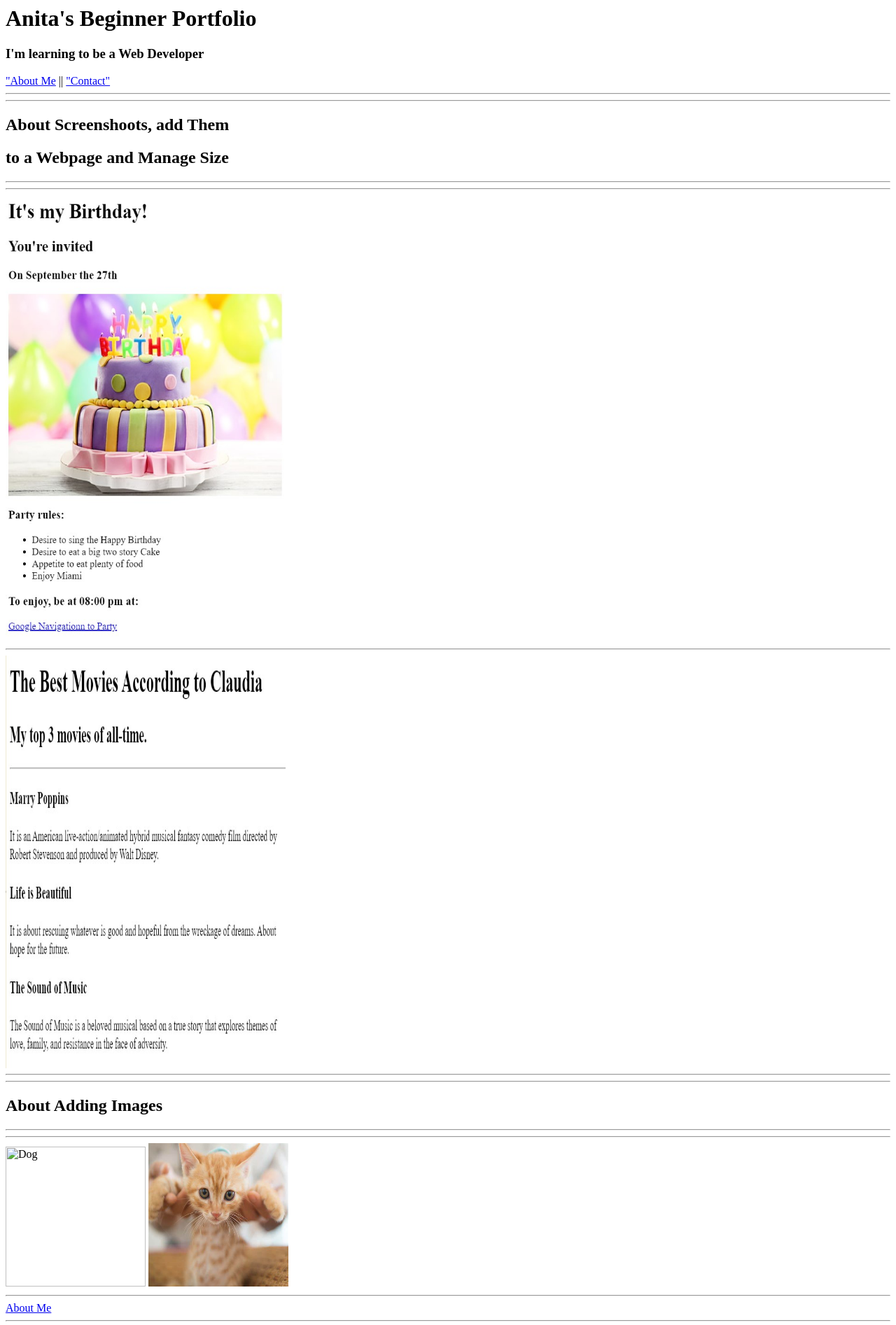
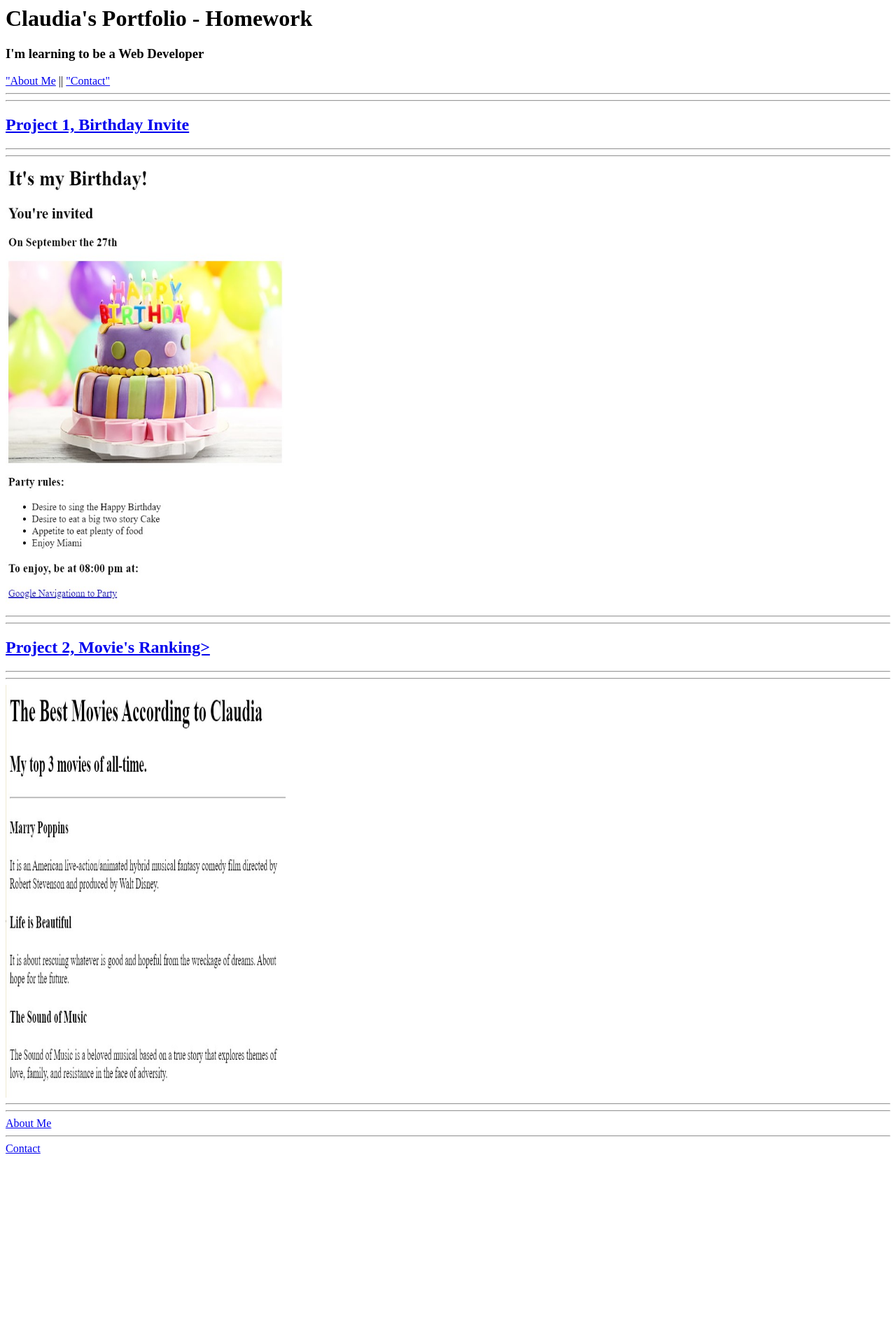
Before and after one commit to ClasavA/html-Portfolio, a plain HTML site: page index.html in a window 1280 px wide. Shown: the top 1894 px of the page at 70% size. After the commit the page ends 1659 px from the top, so only its background shows below. Drawn offline with Linux system fonts and the light colour scheme.

Commit message:
Update index.html

```diff
--- a/index.html
+++ b/index.html
@@ -6,47 +6,35 @@
     <title>Example of my first HTML webpage</title>
 </head>
 <body>
-    <h1>Anita's Beginner Portfolio</h1>
+    <h1>Claudia's Portfolio - Homework</h1>
     <h3>I'm learning to be a Web Developer</h2>
 <!-- TODO 5: Add a link to the project pages -->
-<a href="../about.html">"About Me</a>   ||   <a Href="../contact.html">"Contact"</a>
+<a href="../public/about.html">"About Me</a>   ||   <a Href="../public/contact.html">"Contact"</a>
 </body>
-
-    <hr />
+<hr />
 <!-- TODO 2: Add Your previous projects' HTML into the public folder -->
-
 <!-- TODO 3: Take screenshots of your project previews and add the images to the images folder -->
 </body>
 <hr />
-<H2>About Screenshoots, add Them
-<h2>to a Webpage and Manage Size</h2>
+<H2><a href="./assets/images/Birthday Invite Project.jpg">Project 1, Birthday Invite</a></h2>
 <hr />
 <hr />
-<img src="../assets/images/Birthday Invite Project.jpg" Width="400" height="640" Alt="Bithday Invite"/>
+<img src="../assets/images/Birthday Invite Project.jpg" Width="400" height="640" Ält="Bithday Invite"/>
 <hr />
-
-
+<hr />
+<H2><a href="./assets/images/Best Movies according to Claudia.jpg">Project 2, Movie's Ranking></a></h2>
+<hr />
+<hr />
 <img src="assets/images/Movies according to Claudia.jpg" Width="400" height="590" Alt="List of Movies from old times"
 <!-- TODO 4: Add titles/subtitles etc. -->
 <hr />
-<hr />
-<h2>About Adding Images</h2>
-<hr />
-<hr />
-<img src="../assets/images/AnitaSofia.png" Width="200"Alt="Dog"/>
-<img src="../assets/images/cat.png" Width="200" height="205" Alt="Cat"/>
-
 <hr />
 <!-- TODO 5: Add a link to the project pages -->
 <a href="../public/about.html">About Me</a>
 <hr />
 <a Href="../public/contact.html">Contact</a>
 </body>
-
 <!-- TODO 6: Add images to show the project previews
-
-
 HINT for TODO 6: You can use the height attribute set to 200 to make the image smaller:
 https://developer.mozilla.org/en-US/docs/Web/HTML/Element/img#attr-height -->
-
 <!-- TODO 7: Add the Contact Me and About Me page links -->
```
